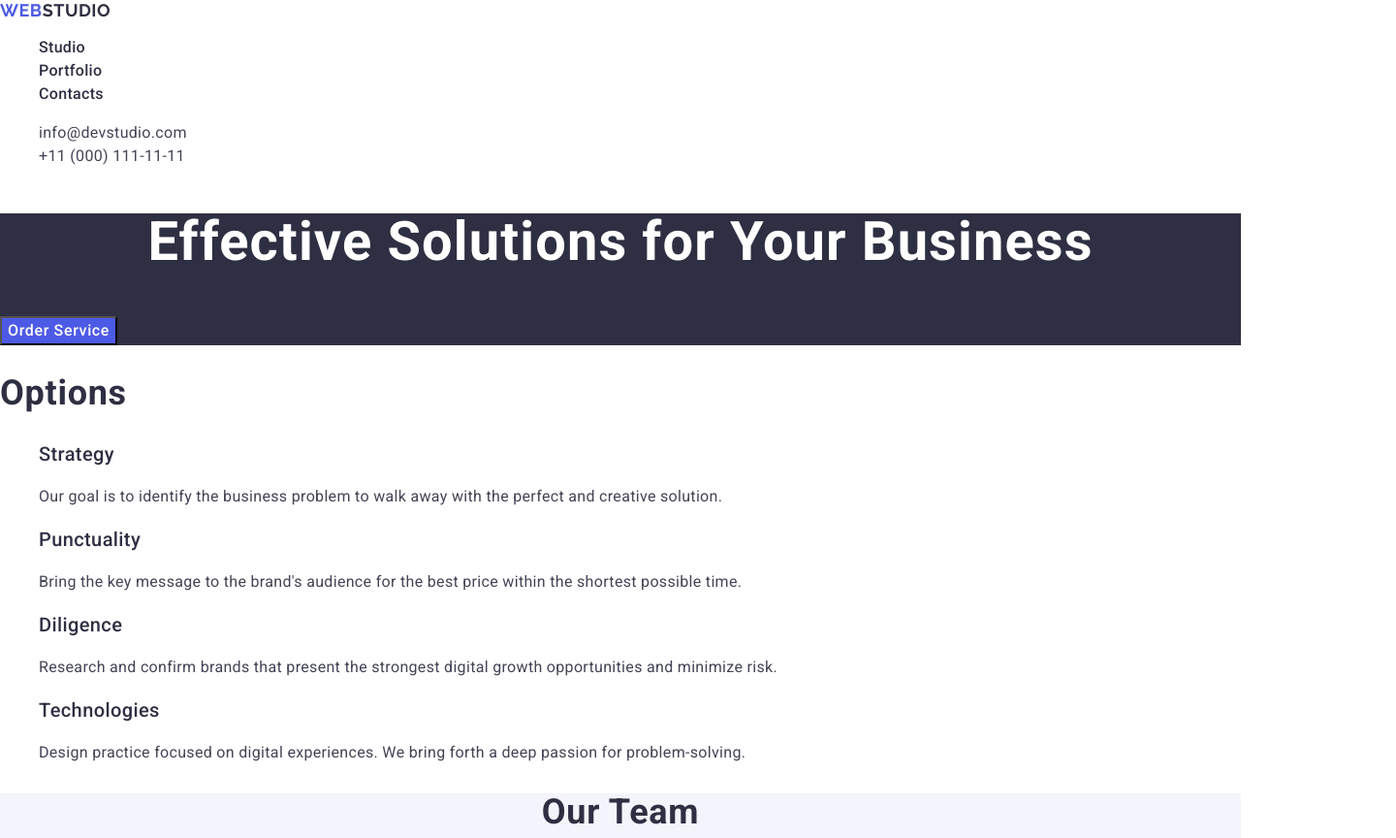
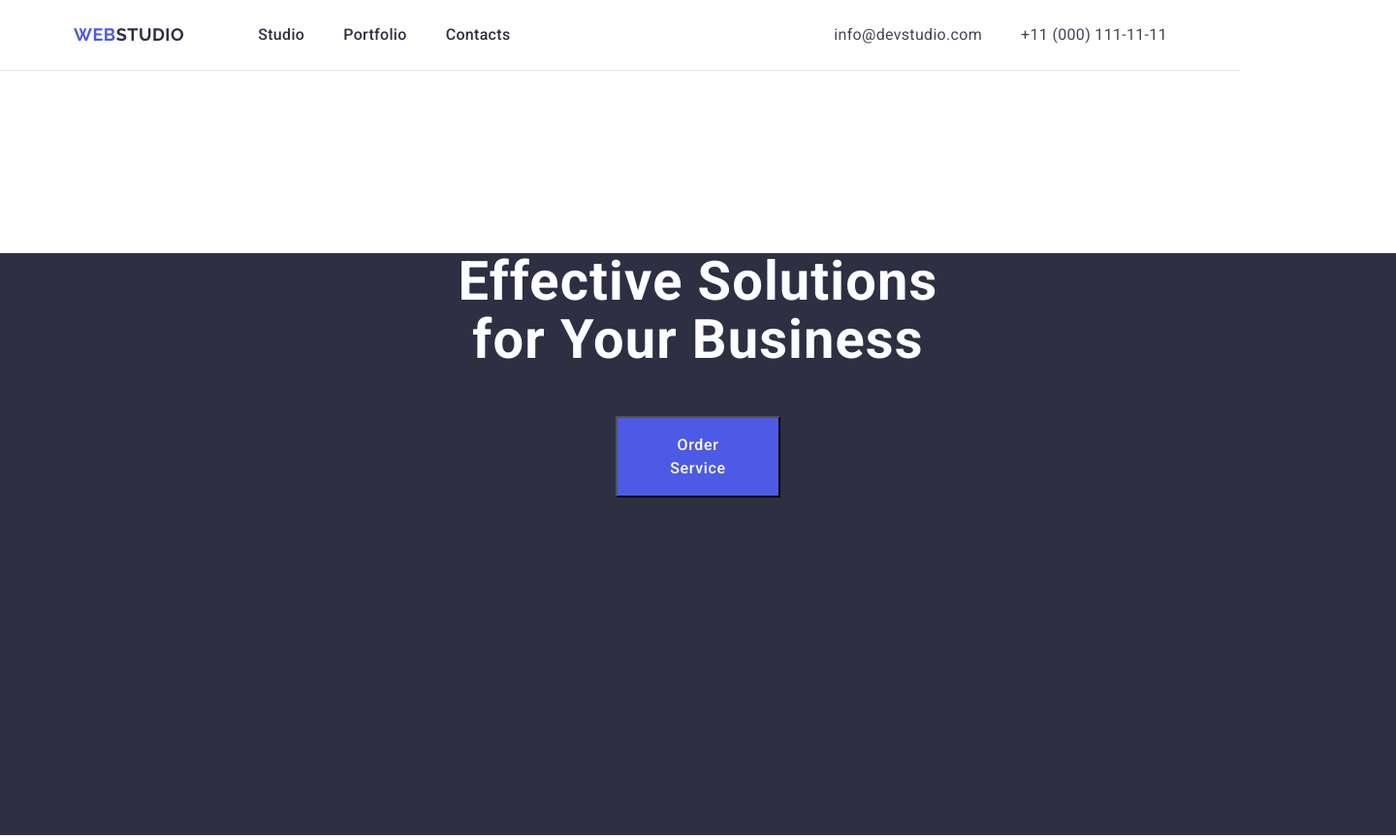
Before and after one commit to Yurii2807/goit-markup-hw-03, a plain HTML site: page index.html in a window 1280 px wide. Shown: the top 864 px of the page at 97% size, 1440 px wide, since content can reach past the window. Drawn offline with nearby package versions, Linux system fonts and the light colour scheme.

Commit message:
summary file

```diff
--- a/css/style.css
+++ b/css/style.css
@@ -8,6 +8,29 @@ a {
 }
 ul {
     list-style: none;
+    padding: 0;
+    margin: 0;
+}
+
+.container {
+    width: 1158px;
+    padding: 0 15px;
+    margin: 0 auto;
+}
+
+.header {
+    border-bottom: 1px solid #E7E9FC;
+}
+
+
+.header-container {
+    display: flex;
+    align-items: center;
+}
+
+.navigation {
+    display: flex;
+    align-items: center;
 }
 
 .header-logo {
@@ -18,6 +41,12 @@ ul {
         line-height: 1.17;
         letter-spacing: 0.03em;
         text-transform: uppercase;
+        margin-right: 76px;
+}
+
+.nav-list {
+    display: flex;
+    gap: 40px;
 }
 
 .span-logo-color {
@@ -31,6 +60,8 @@ ul {
         font-weight: 500;
         line-height: 1.5;
         letter-spacing: 0.02em;
+        padding: 24px 0;
+        display: block;
 }
 
 .header-link:hover,
@@ -40,8 +71,12 @@ ul {
 
 .address {
     font-style: normal;
+    margin-left: auto;
 }
-
+.address-list {
+    display: flex;
+    gap: 40px;
+}
 .address-link {
     color: #434455;
     font-size: 16px;
@@ -52,6 +87,15 @@ ul {
 .address-link:focus {
     color: #404BBF;
 }
+
+.business {
+    width: 1440px;
+    height: 600px;
+    flex-shrink: 0;
+    background: #2E2F42;
+}
+
+
 .section-one {
     background-color: #2e2f42;
 }
@@ -62,13 +106,19 @@ ul {
         line-height: 1.07;
         letter-spacing: 0.02em;
         text-align: center;
+        margin: 188px 472px 0;
+
 }
+
+
 
 .button {
     color: #4D5AE5;
     font-family: "Roboto", sans-serif;
     background-color: #4D5AE5;
     cursor: pointer;
+    text-align: center;
+    padding: 16px 32px;
 }
 
 .button:hover,
@@ -82,6 +132,8 @@ ul {
         font-weight: 500;
         line-height: 1.5;
         letter-spacing: 0.04em;
+        align-items: center;
+        margin: 48px 635px 188px;
 }
 
 .section-two {
@@ -94,6 +146,7 @@ ul {
         line-height: 1.11;
         letter-spacing: 0.02em;
         text-transform: capitalize;
+        text-align: center;
 }
 
 .header-info {
@@ -102,6 +155,9 @@ ul {
         font-weight: 500;
         line-height: 1.2;
         letter-spacing: 0.02em;
+        flex-direction: row;
+        gap: 24px;
+
 }
 
 .option-par {
@@ -111,6 +167,8 @@ ul {
         line-height: 1.5;
         letter-spacing: 0.02em;
 }
+
+
 .section-three {
     background-color: #F4F4FD;
 }
--- a/index.html
+++ b/index.html
@@ -19,35 +19,37 @@
 </head>
 
 <body>
-    <header>
-        <nav>
+    <header class="header">
+        <div class="container header-container">
+        <nav class="navigation">
             <a class="header-logo" href="./index.html" target="_blank">Web<span
                     class="span-logo-color">Studio</span></a>
-            <ul>
+            <ul class="nav-list">
                 <li><a class="header-link" href="./index.html" target="_blank">Studio</a></li>
                 <li><a class="header-link" href="" target="_blank">Portfolio</a></li>
                 <li><a class="header-link" href="" target="_blank">Contacts</a></li>
             </ul>
         </nav>
         <address class="address">
-            <ul>
+            <ul class="address-list">
                 <li><a class="address-link" href="mailto:info@devstudio.com">info@devstudio.com</a></li>
                 <li><a class="address-link" href="tel:+110001111111">+11 (000) 111-11-11</a></li>
             </ul>
         </address>
+        </div>
     </header>
     <main>
 
         <!--Section one-->
-
+        <div class="business">
         <section class="section-one">
             <h1 class="solutions">Effective Solutions
                 for Your Business</h1>
             <button class="button" type="button">Order Service</button>
         </section>
-
+        </div>
         <!--Section two-->
-
+        <div class="options-container">
         <section class="section-two">
             <h2 class="options-info">Options</h2>
             <ul>
@@ -76,9 +78,9 @@
                 </li>
             </ul>
         </section>
-
+        </div>
         <!--Section three-->
-
+        <div class="team-container">
         <section class="section-three">
             <h2 class="team-info">Our Team</h2>
             <ul>
@@ -104,7 +106,7 @@
                 </li>
             </ul>
         </section>
-
+        </div>
         <!--Section four-->
 
         <section>
```
